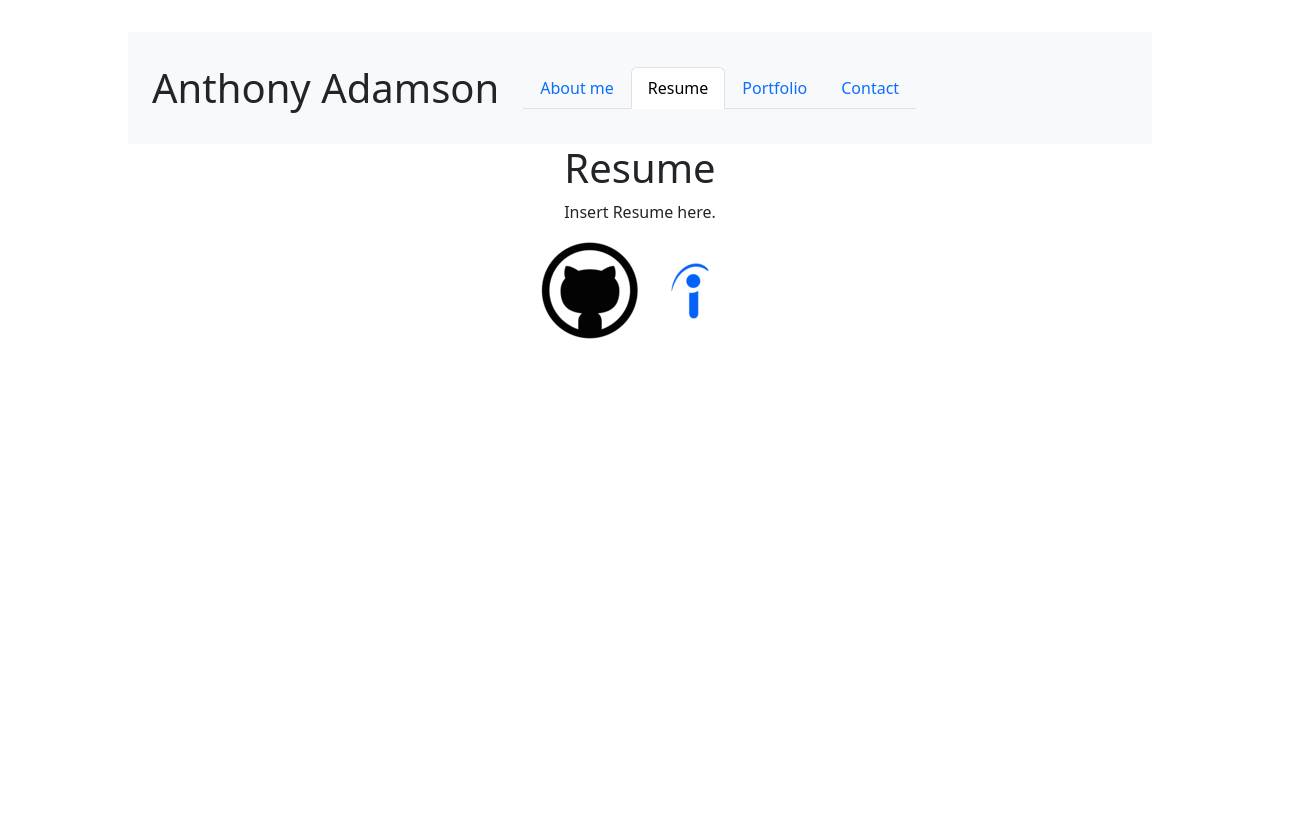
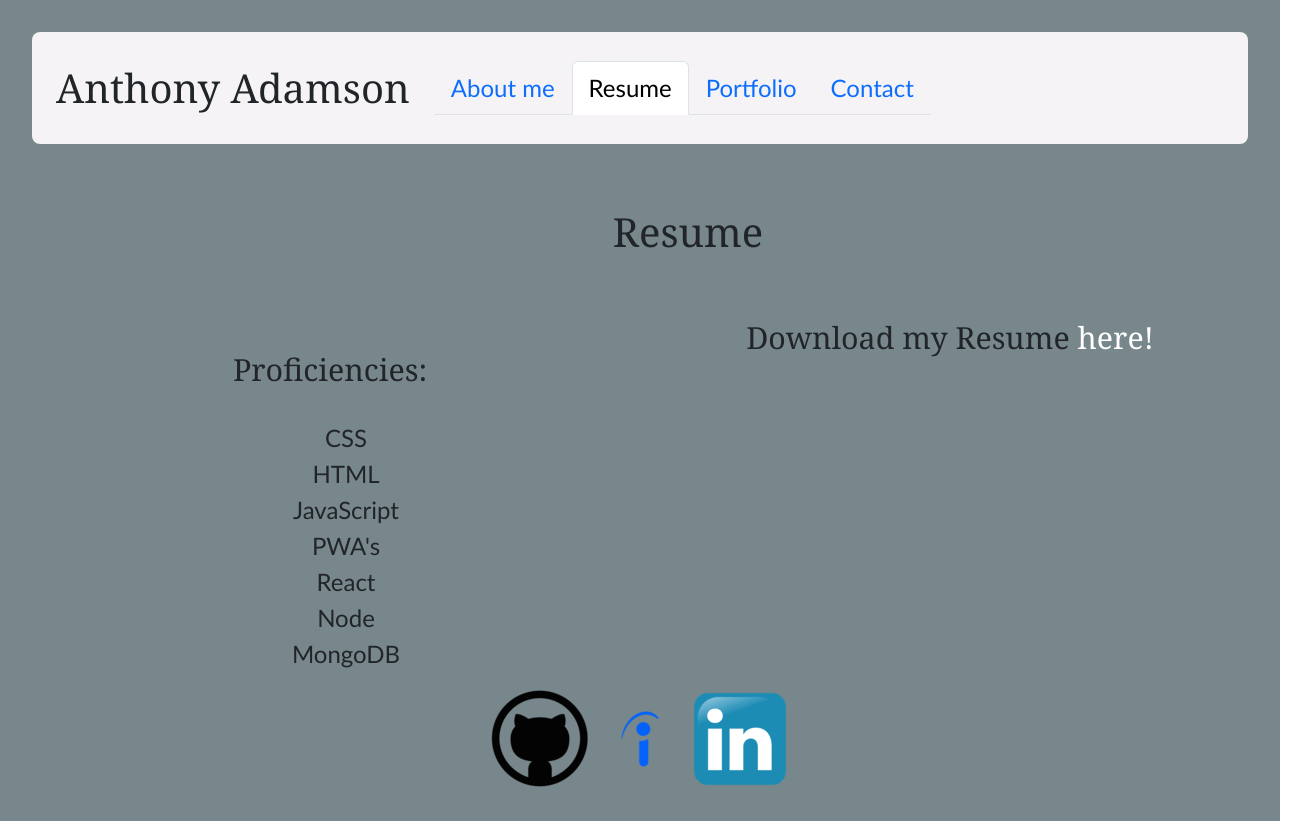
Before and after one commit to anthonyaadamson/react-portfolio, a React (Vite) app: page /Resume in a window 1280 px wide. Shown: the whole page, 1308 px wide, since content can reach past the window. Before the commit the page ends 800 px from the top, so only its background shows below. Built offline with nearby package versions, Linux system fonts and the light colour scheme.

Commit message:
update the styles and add linkedIn link in footer

```diff
--- a/src/App.css
+++ b/src/App.css
@@ -1,34 +1,56 @@
 #root {
-  max-width: 85%;
+  max-width: 100%;
   margin: 0 auto;
   padding: 2rem;
+  /* text-align: center; */
+  background-color: #77878B;
+}
+ h1 {
+  text-align: center;
+  font-family:Cambria, Cochin, Georgia, Times, 'Times New Roman', serif;
+  font-size: 2.5rem;
+ }
+
+ footer {
   text-align: center;
  }
 
-.logo {
-  height: 6em;
-  padding: 1.5em;
-  will-change: filter;
-  transition: filter 300ms;
-}
-.logo:hover {
-  filter: drop-shadow(0 0 2em #646cffaa);
-}
-.logo.react:hover {
-  filter: drop-shadow(0 0 2em #61dafbaa);
+ p {
+  font-family: 'Gill Sans', 'Gill Sans MT', Calibri, 'Trebuchet MS', sans-serif;
+  font-size: 1.5rem;
  }
 
-@keyframes logo-spin {
-  from {
-    transform: rotate(0deg);
+ h5 {
+  font-family: Cambria, Cochin, Georgia, Times, 'Times New Roman', serif;
+  font-size: 1.9rem;
  }
-  to {
-    transform: rotate(360deg);
+ nav {
+  background-color: #F5F3F5;
+  border-radius: .5rem;
  }
+ li {
+  font-size: 1.5rem;
+  font-family: 'Gill Sans', 'Gill Sans MT', Calibri, 'Trebuchet MS', sans-serif;
  }
 
-@media (prefers-reduced-motion: no-preference) {
-  a:nth-of-type(2) .logo {
-    animation: logo-spin infinite 20s linear;
+ ul {
+  list-style-type: none;
  }
+
+ a {
+  text-decoration: none;
+  color: white;
  }
+
+ button {
+  align-items: center;
+  justify-content: center;
+ }
+
+ .prof {
+  text-align: center;
+ }
+
+ .resume {
+  text-align: center;
+ }
--- a/src/assets/projects.jsx
+++ b/src/assets/projects.jsx
@@ -9,7 +9,7 @@ const projects = [
         name: 'HTML & CSS Portfolio',
         link: 'https://github.com/anthonyaadamson/portfolio-website',
         img: 'project_image.jpg',
-        description: 'A portfolio made with just CSS and HTML'
+        description: 'A portfolio made with CSS and HTML'
     },
     {
         name: 'Password Generator App',
--- a/src/components/Footer.jsx
+++ b/src/components/Footer.jsx
@@ -1,8 +1,9 @@
 function Footer(){
     return(
         <footer className="position-relative bottom-0 start-50 translate-middle-x">
-            <a href="https://github.com/anthonyaadamson"><img src="github_logo.png" alt="Github Logo" /></a>
-            <a href="https://indeed.com"><img src="indeed_logo.png" alt="Indeed Logo" /></a>
+            <a href="https://github.com/anthonyaadamson"><img className="img-fluid" src="github_logo.png" alt="Github Logo" /></a>
+            <a href="https://indeed.com"><img className="img-fluid" src="indeed_logo.png" alt="Indeed Logo" /></a>
+            <a href="www.linkedin.com/in/anthony-adamson-2764ba2a5"><img className="img-fluid" src="linkedin_logo.png" alt="LinkedIn Logo" /></a>
         </footer>
     )
 }
--- a/src/components/NavTabs.jsx
+++ b/src/components/NavTabs.jsx
@@ -6,7 +6,7 @@ function NavTabs() {
   const currentPage = useLocation().pathname;
 
   return (
-    <nav className='navbar navbar-expand-lg bg-body-tertiary'>
+    <nav className='navbar navbar-expand-lg'>
     <div><h1 className='m-2 p-3'>Anthony Adamson</h1></div>
     <ul className="nav nav-tabs">
       <li className="nav-item">
--- a/src/components/Project.jsx
+++ b/src/components/Project.jsx
@@ -1,12 +1,12 @@
 function Project(props) {
     return(
-    <div className="col-6">
+    <div className="col-6 py-3">
       <a href={props.link}>
         <div className="card">
           <img src={props.img} className="card-img-top" alt="..."/>
           <div className="card-body">
-            <h5 className="card-title">{props.name}</h5>
-            <p className="card-text">{props.description}</p>
+            <h5 className="card-title text-center">{props.name}</h5>
+            <p className="card-text text-center">{props.description}</p>
           </div>
         </div>
       </a>
--- a/src/pages/About.jsx
+++ b/src/pages/About.jsx
@@ -1,12 +1,20 @@
 export default function About() {
   return (
     <div>
-      <h1>About Me!</h1>
-      <img src="avatar.jpg" alt="Picture of the developer, Anthony Adamson." />
-      <p>
+      <h1 className="my-5 p-3">About Me!</h1>
+        <div className="clearfix">
+        <img src="avatar.jpg" className="img-fluid rounded col-md-6 float-md-end mb-3 ms-md-3" alt="Picture of the developer, Anthony Adamson." />
+        <p className="my-3 pt-5 px-5 col-6">
         Hello, welcome to my portfolio website. It was made using React and Vite. The styling was done using Bootstrap CSS.
         I have been honing my web developement skills for a while and enrolled into the UConn Coding Bootcamp to further my knowledge and it has opened my eyes to the posssibilies made possible with JavaScript, HTML and CSS.
-      </p>
+        </p>
+        <p className="my-3 px-5 py-3 col-6">
+        I have been in various positions throughout different fields such as the automotive, landscaping and farming industries but computer science and web development has always been very interesting to me and now with the help of the UConn Coding Bootcamp, my hope is to have an oppurtunity to switch gears and change my profession for good.
+        </p>
+        <p className="my-3 px-5 py-3 col-6">
+          I am very fortunate to have this oppurtunity and would love to further my knowledge with you and your team... Check out my Portfolio tab to see more!
+        </p>
+     </div>
     </div>
   );
 }
--- a/src/pages/Contact.jsx
+++ b/src/pages/Contact.jsx
@@ -45,7 +45,7 @@ export default function Contact() {
 
     return (
       <div>
-        <h1>Contact Me!</h1>\
+        <h1 className="m-5 py-3">Contact Me!</h1>
         <form className="form" onSubmit={handleFormSubmit}>
             <div className="mb-3">
                 <label htmlFor="name" className="form-label">Name:</label>
@@ -65,7 +65,7 @@ export default function Contact() {
         </form>
             {errorMessage && (
         <div>
-          <p className="error-text">{errorMessage}</p>
+          <p className="text-center m-3 py-3">{errorMessage}</p>
         </div>
       )}
     </div>
--- a/src/pages/Portfolio.jsx
+++ b/src/pages/Portfolio.jsx
@@ -6,7 +6,7 @@ import Project from "../components/Project";
 export default function Portfolio() {
     return (
       <div>
-        <h1>Portfolio</h1>
+        <h1 className="m-5 py-3">Portfolio</h1>
           <div className="row">
           {projects.map((project, index) =>
             <Project key={index} name={project.name} description={project.description} img={project.img} link={project.link} />
--- a/src/pages/Resume.jsx
+++ b/src/pages/Resume.jsx
@@ -1,10 +1,39 @@
 export default function Resume() {
     return (
-      <div>
-        <h1>Resume</h1>
-        <p>
-          Insert Resume here.
-        </p>
+      <div className="row align-items-start">
+        <h1 className="m-5 py-3">Resume</h1>
+        <div className="col prof">
+          <h5 className="m-3 py-3">
+            Proficiencies:
+          </h5>
+          <ul>
+            <li>
+              CSS
+            </li>
+            <li>
+              HTML
+            </li>
+            <li>
+              JavaScript
+            </li>
+            <li>
+              PWA's
+            </li>
+            <li>
+              React
+            </li>
+            <li>
+              Node
+            </li>
+            <li>
+              MongoDB
+            </li>
+          </ul>
+        </div>
+        <div className="col text-center justify-content-center">
+          <a href=""></a>
+          <h5>Download my Resume <a href="www.linkedin.com/in/anthony-adamson-2764ba2a5">here!</a></h5>
+        </div>
       </div>
     );
   }
```
Also changed, not shown: public/linkedin_logo.png (added). Lines whose indentation alone changed are shown as unchanged.
